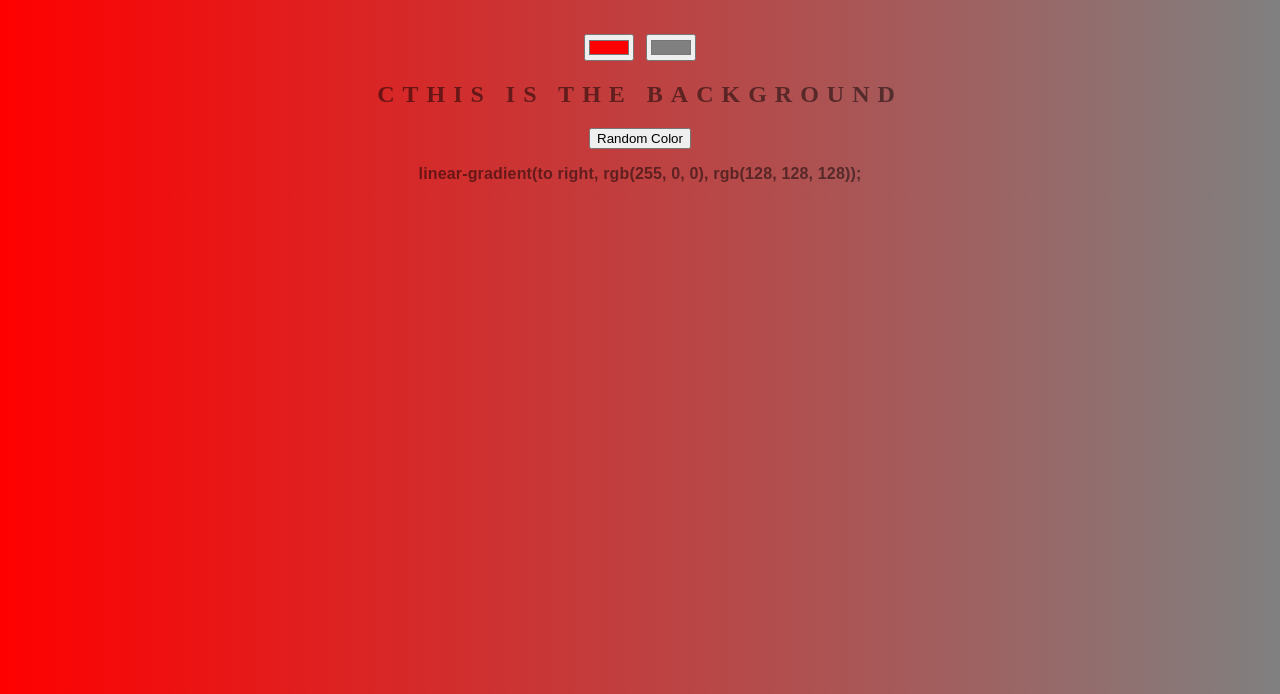
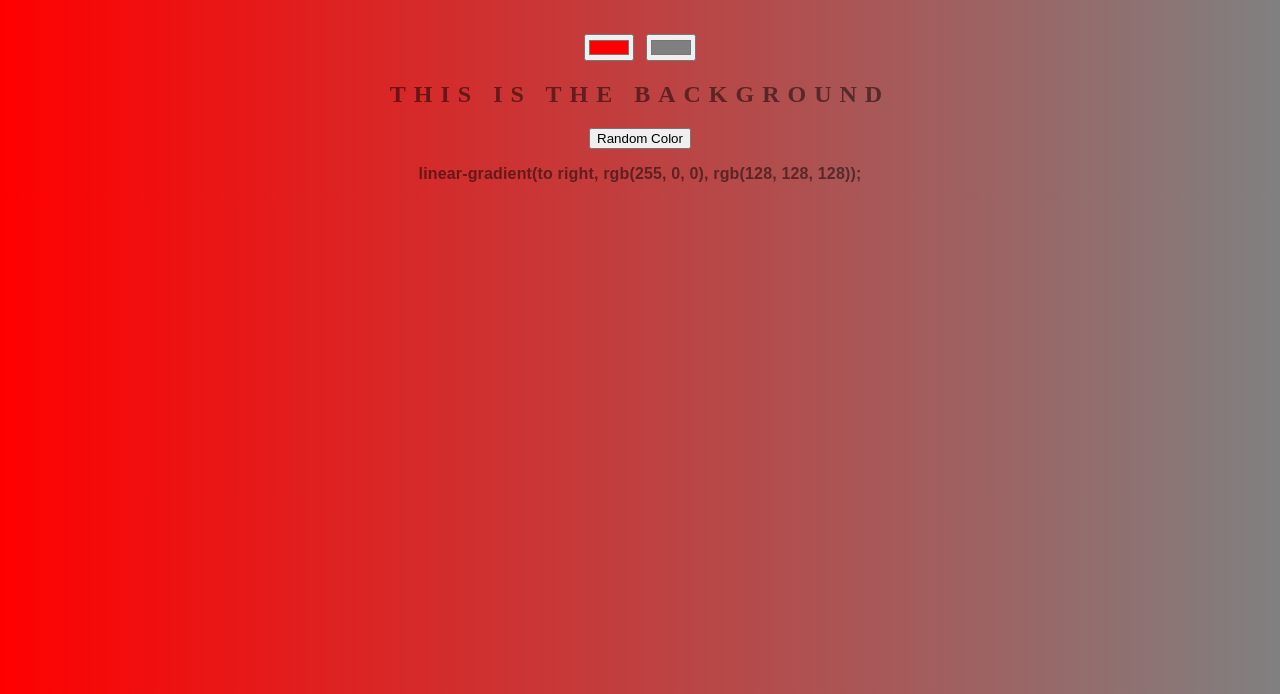
Before and after one commit to zouave/background-generator, a plain HTML site: page index.html in a window 1280 px wide. Shown: the part 106-800 px from the top of the page. Drawn offline with Linux system fonts and the light colour scheme.

Commit message:
Update index.html
fixed a typo.

```diff
--- a/index.html
+++ b/index.html
@@ -9,7 +9,7 @@
 	<h1>COOL Generator</h1>
 	<input class="color1" type="color" name="color1" value="#000000">
 	<input class="color2" type="color" name="color2" value="#000000">
-	<h2>CThis is the background</h2>
+	<h2>This is the background</h2>
 	<button id="randomButton">Random Color</button>
 	<h3></h3>
 	<script type="text/javascript" src="script.js"></script>
```
